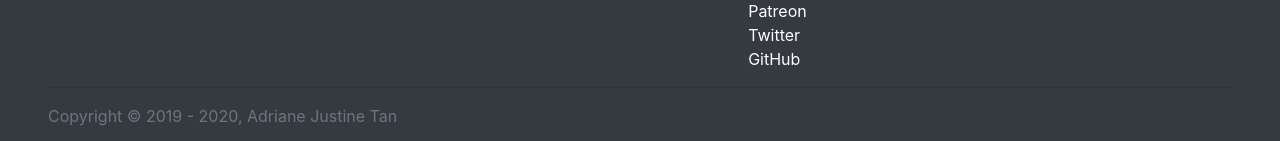
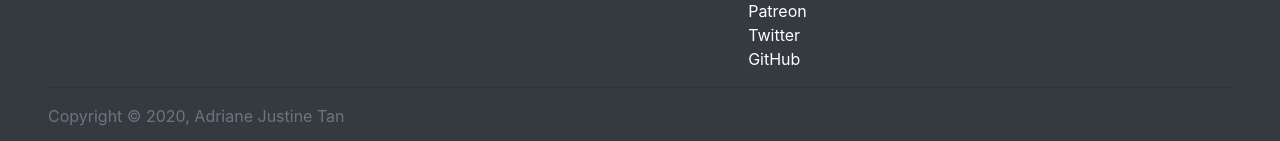
Before and after one commit to eidoriantan/eidoriantan.github.io, a Jekyll site: the page built from index.html, in a window 1280 px wide and 1124 px high. Shown: the part 980-1121 px from the top of the window. Built offline with Jekyll 4.4.1, drawn with Linux system fonts in a browser that asks for light colours.

Commit message:
fix: Remove automation

```diff
--- a/_layouts/default.html
+++ b/_layouts/default.html
@@ -71,7 +71,7 @@
     <hr class="my-3">
 
     <div class="text-muted">
-      <span>Copyright &copy; 2019 - <span id="current-year"></span>, {{ site.author }}</span>
+      <span>Copyright &copy; 2020, {{ site.author }}</span>
     </div>
   </footer>
 </body>
--- a/assets/js/home.js
+++ b/assets/js/home.js
@@ -2,10 +2,7 @@
 const GITHUB_USER = 'https://api.github.com/users/eidoriantan'
 
 $(document).ready(function () {
-  const date = new Date()
   const template = $('#repo-template').prop('content')
-
-  $('#current-year').text(date.getFullYear())
 
   $.ajax(GITHUB_USER + '/repos', {
     method: 'GET',
```
